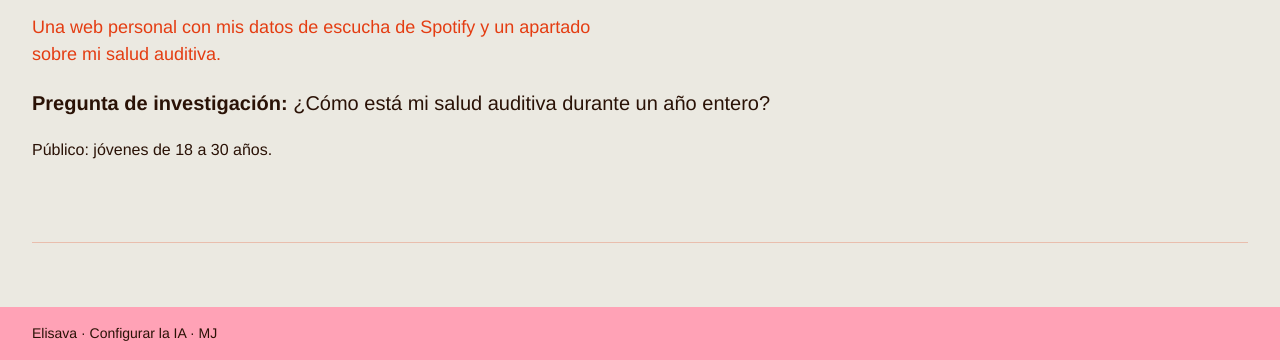
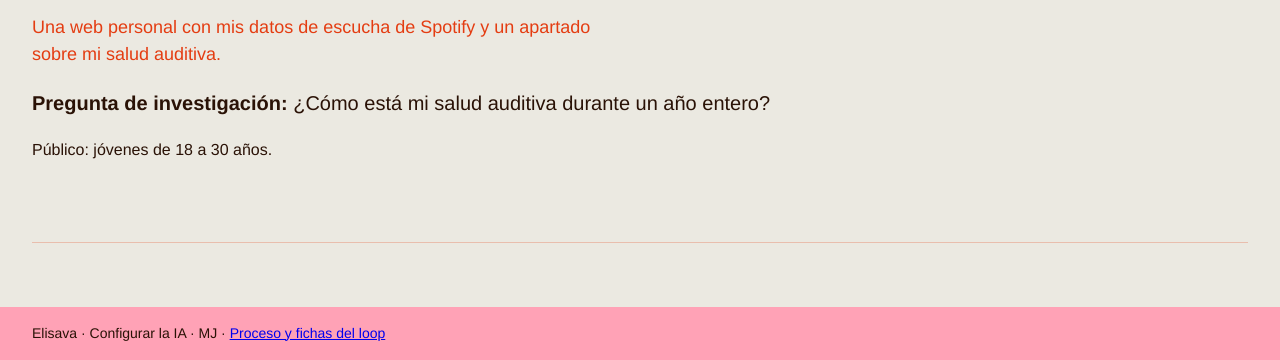
Before and after one commit to mario2005junior-star/Proyecto_Web_Elisava_Mario, a plain HTML site: page index.html in a window 1280 px wide. Shown: the part 463-823 px from the top of the page. Drawn offline with Linux system fonts and the light colour scheme.

Commit message:
Añade las fichas del loop y el proceso para repetirlo
Fichas 1 (barras de Historial) y 2 (dibujo de la gráfica de evolución), con código, comprobación y pasos del proceso. Enlace desde el pie de la web.

Co-Authored-By: Claude Haiku 5.5 <noreply@anthropic.com>
Claude-Session: https://claude.ai/code/session_013cwrgT61GqzkEg1JdRNmZG

```diff
--- a/index.html
+++ b/index.html
@@ -137,7 +137,7 @@
 
   </main>
 
-  <footer class="pie">Elisava · Configurar la IA · MJ</footer>
+  <footer class="pie">Elisava · Configurar la IA · MJ · <a href="https://github.com/mario2005junior-star/Proyecto_Web_Elisava_Mario/blob/main/project-definition/FICHAS-LOOP.md">Proceso y fichas del loop</a></footer>
 
   <!-- El JavaScript va al final, cuando la página ya está cargada -->
   <script src="script.js"></script>
```
Also changed, not shown: 2 other files.
